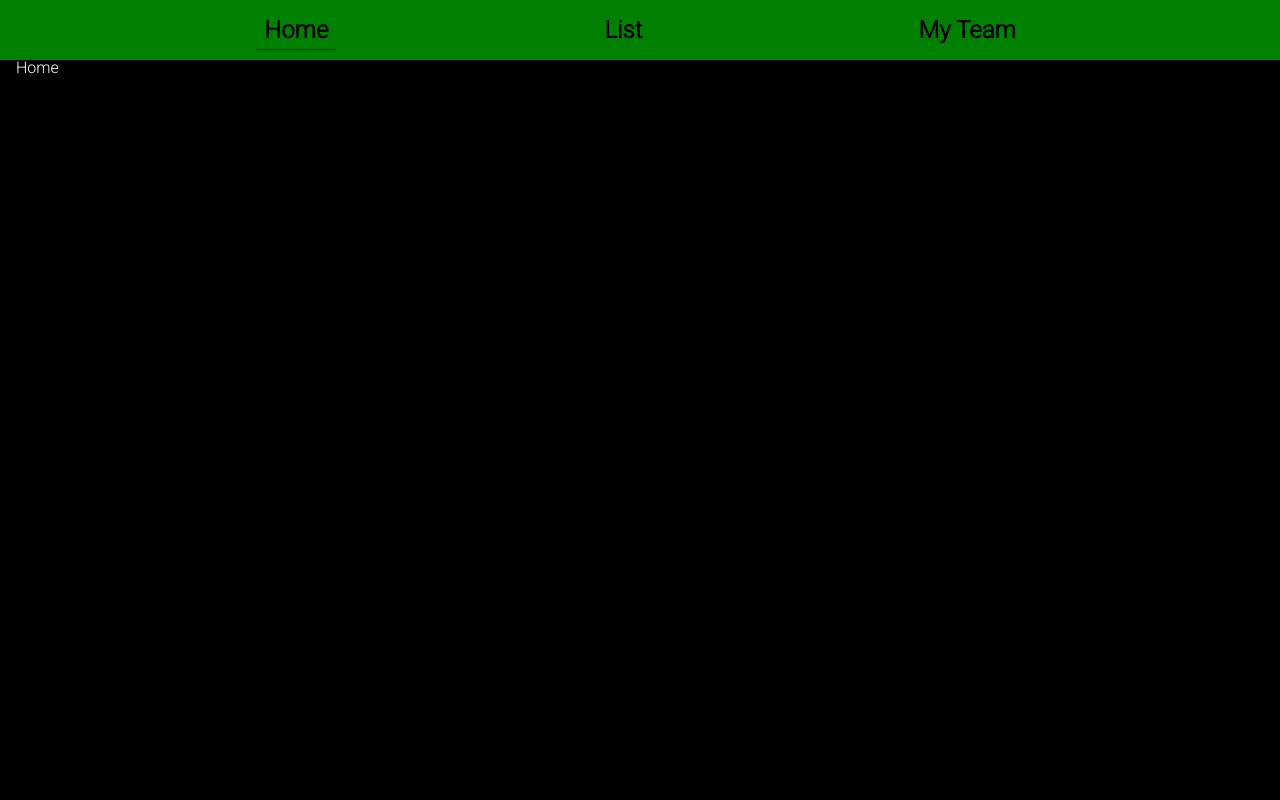
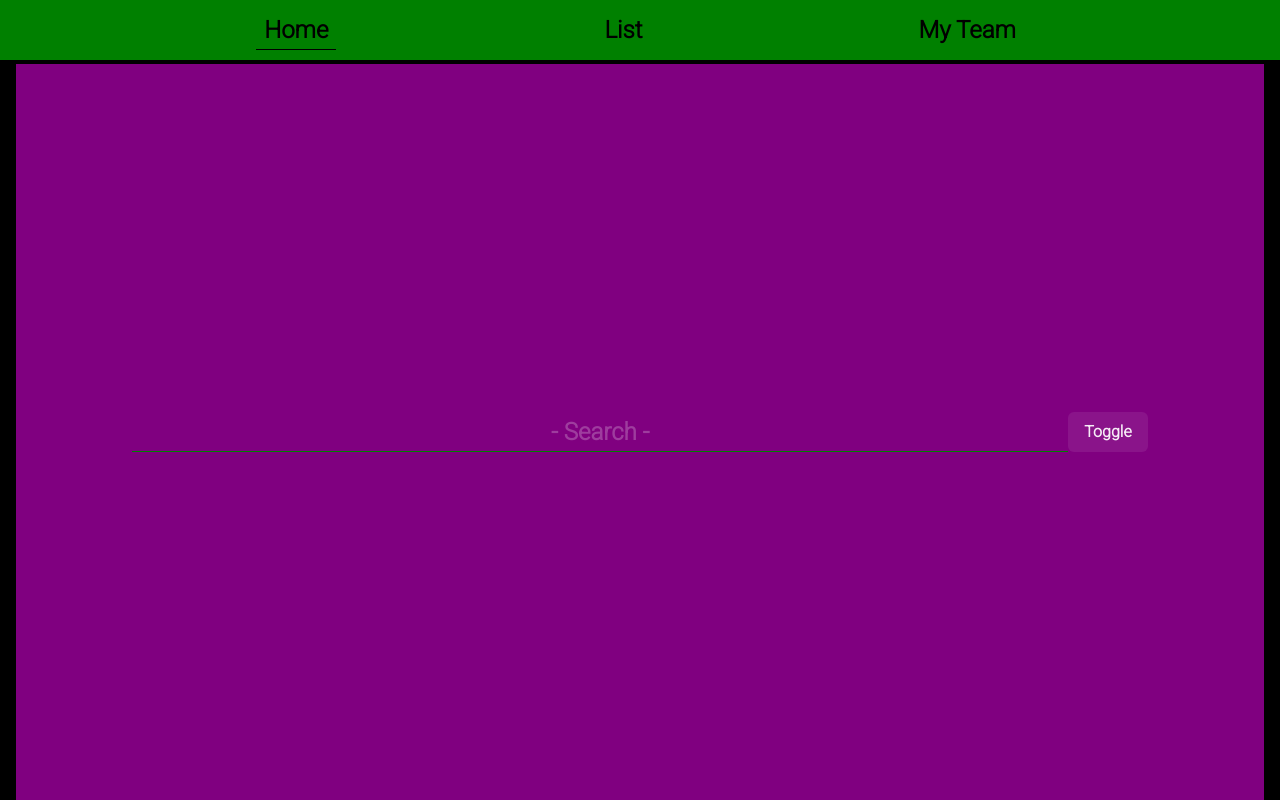
Before and after one commit to angelzxz1/PokeDex2, a Next.js app: page / in a window 1280 px wide. Built offline with nearby package versions, Linux system fonts and the light colour scheme.

Commit message:
added style for the search bar

```diff
--- /dev/null
+++ b/components/home/SearchBar.tsx
@@ -0,0 +1,41 @@
+import { Input, Flex, Grid, Button } from "@chakra-ui/react";
+import React, { useState, Dispatch, SetStateAction } from "react";
+
+const SearchBar = ({
+	setAltura,
+}: {
+	setAltura: Dispatch<SetStateAction<number>>;
+}) => {
+	return (
+		<Flex w="100%" alignItems="center" justifyContent="center">
+			<Input
+				placeholder="- Search -"
+				w="75%"
+				_focus={{ outline: "none" }}
+				bg="transparent"
+				color="green"
+				borderRadius="none"
+				border=""
+				borderBottom="1px solid green"
+				_hover={{
+					borderBottom: "1px solid green",
+				}}
+				outline="none"
+				textAlign="center"
+				fontSize="1.5rem"
+				fontWeight="bold"
+			/>
+			<Button
+				onClick={() => {
+					setAltura(prev =>
+						prev === 100 ? 20 : 100
+					);
+				}}
+			>
+				Toggle
+			</Button>
+		</Flex>
+	);
+};
+
+export default SearchBar;
--- /dev/null
+++ b/components/home/index.tsx
@@ -0,0 +1 @@
+export { default as SearchBar } from "./SearchBar";
--- a/components/layouts/main.tsx
+++ b/components/layouts/main.tsx
@@ -29,7 +29,7 @@ const Main = ({ children, router, title }: Props) => {
 				</title>
 			</Head>
 			<NavBar path={router.asPath} />
-			<Container maxW="container.2xl" pt={14}>
+			<Container maxW="container.xl" pt="4rem">
 				{children}
 			</Container>
 		</Box>
--- a/pages/index.tsx
+++ b/pages/index.tsx
@@ -1,9 +1,24 @@
+import { SearchBar } from "../components/home";
+import { Flex, Grid, Button } from "@chakra-ui/react";
+import { useState } from "react";
 const Home = () => {
-    return (
-        <div>
-            <h1>Home</h1>
-        </div>
-    );
+	const [altura, setAltura] = useState<number>(100);
+	return (
+		<Flex direction="column">
+			<Flex
+				h={`calc(${altura}vh - 4rem)`}
+				direction="column"
+				justify="center"
+				transition="all 0.5s ease"
+				bg="purple"
+			>
+				<Flex w="100%" direction="column">
+					<SearchBar setAltura={setAltura} />
+				</Flex>
+			</Flex>
+			<Flex w="100%" bg="red"></Flex>
+		</Flex>
+	);
 };
 
 export default Home;
```
